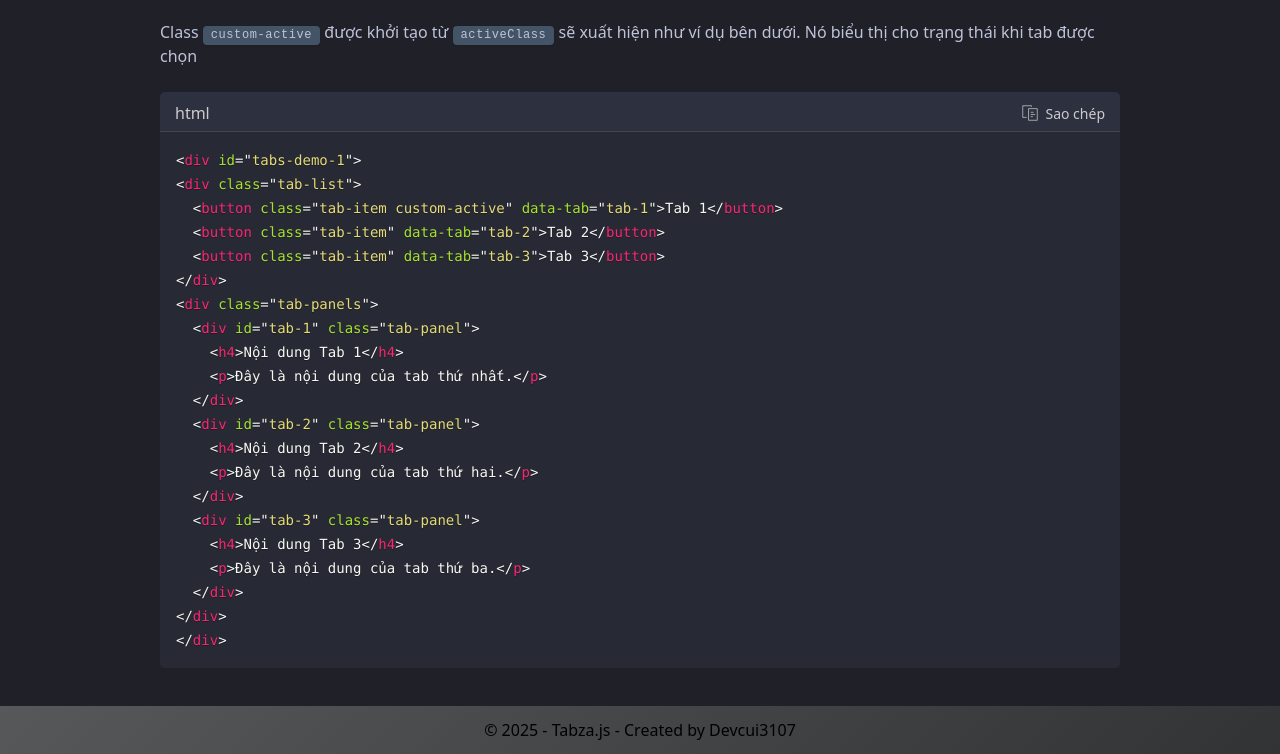
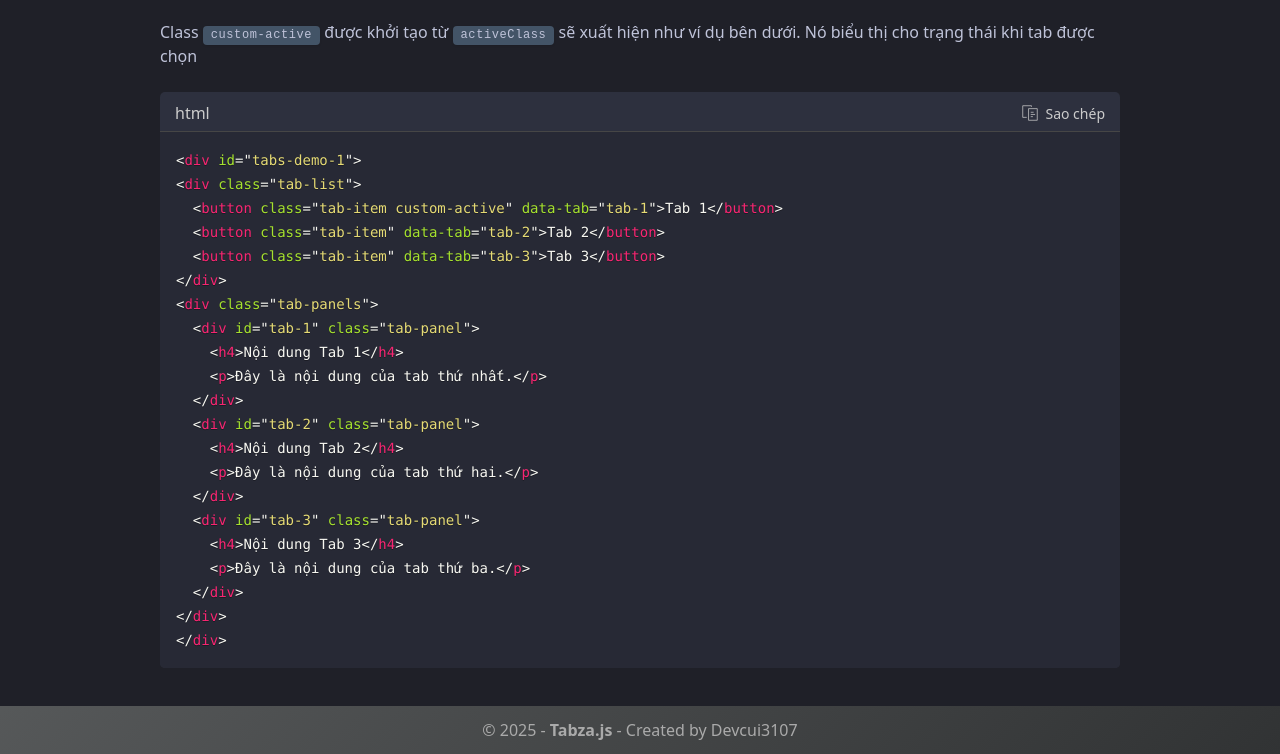
Before and after one commit to devcui3107/tabza, a website: page index.html in a window 1280 px wide. Shown: the part 4787-5541 px from the top of the page. Drawn offline with nearby package versions, Linux system fonts and the light colour scheme.

Commit message:
Edit Footer

```diff
--- a/assets/css/import/main.css
+++ b/assets/css/import/main.css
@@ -31,6 +31,7 @@ button {
 .footer {
   text-align: center;
   padding: 16px;
+  color: #aaa;
 }
 
 .backdrop {
--- a/index.html
+++ b/index.html
@@ -404,7 +404,7 @@
 
     <!-- Footer -->
     <footer class="footer">
-      <p>&copy; 2025 - Tabza.js - Created by Devcui3107</p>
+      <p>&copy; 2025 - <strong>Tabza.js</strong> - Created by Devcui3107</p>
       <p></p>
     </footer>
 
```
